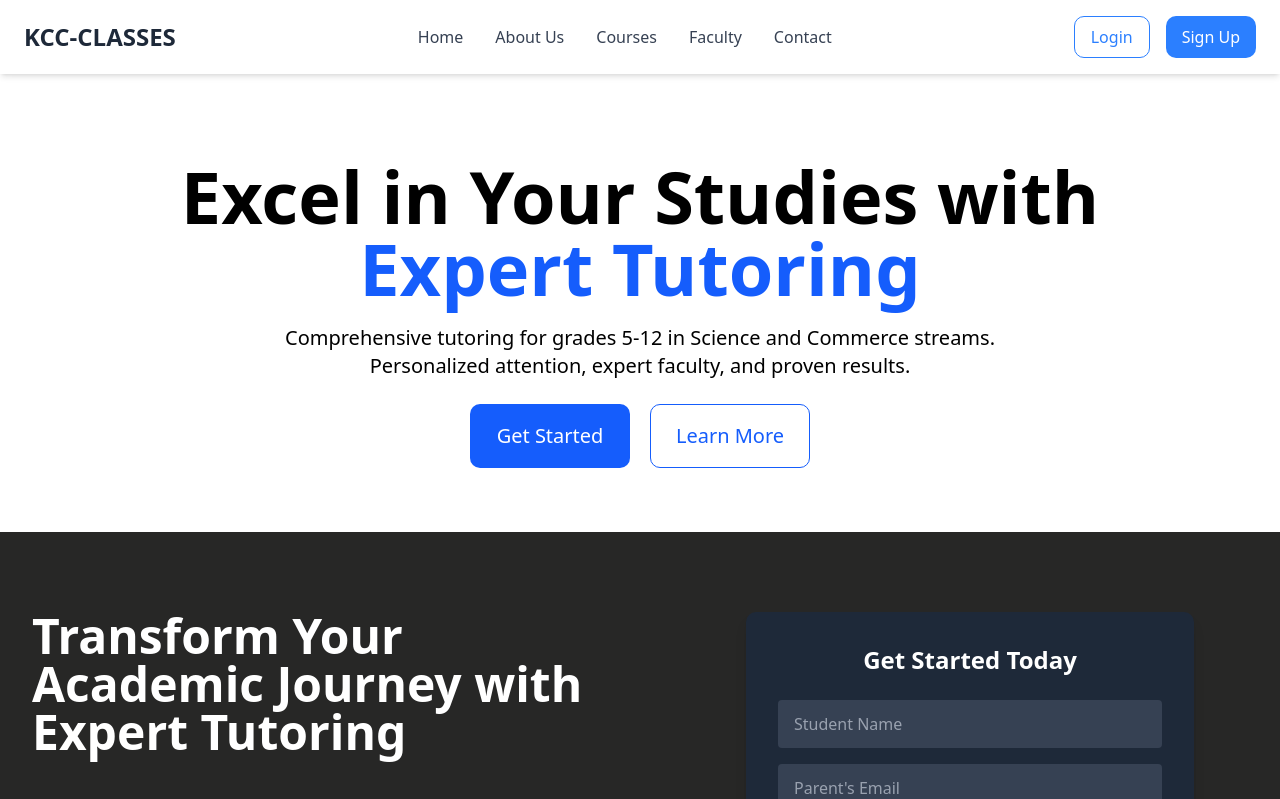
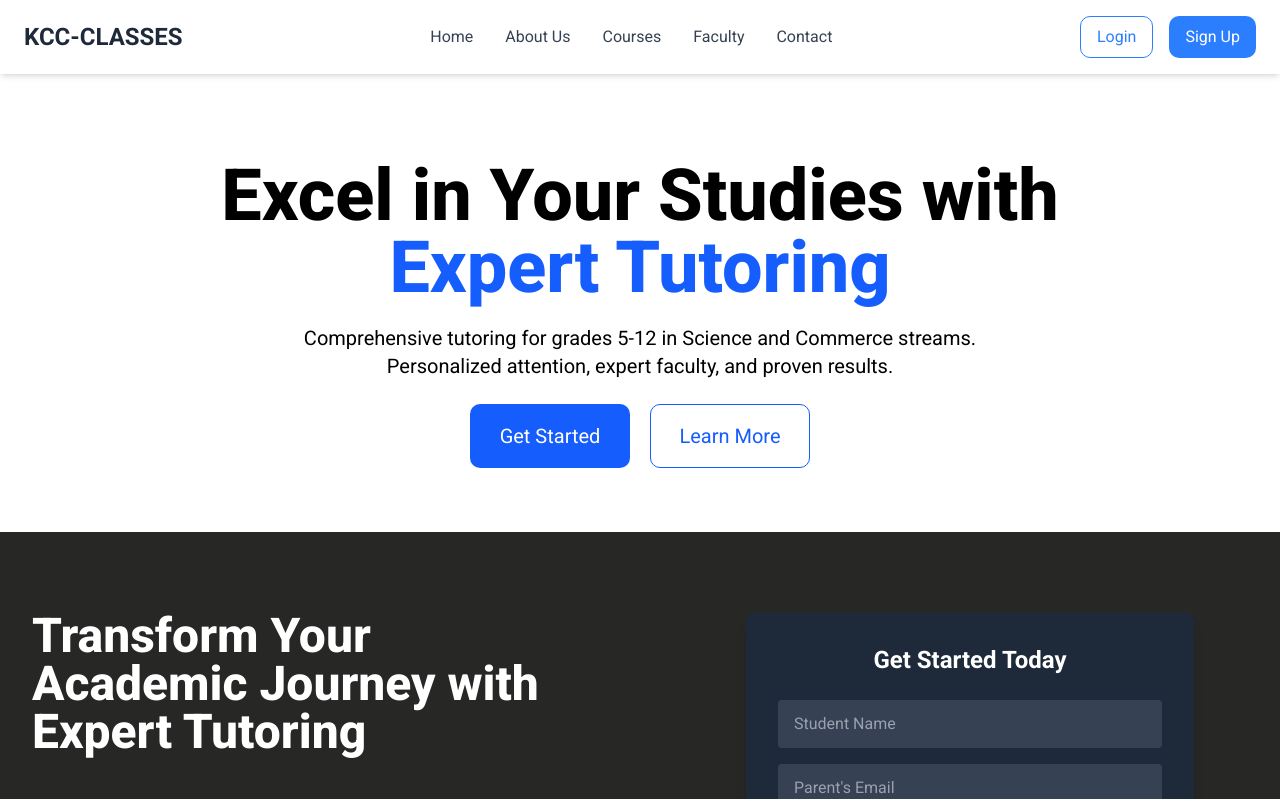
Before and after one commit to pranay03bhoir/kcc-classes-website-SMS-, a Next.js app in the folder frontend/: page / in a window 1280 px wide. Shown: the top 799 px of the page. Built offline with nearby package versions, Linux system fonts and the light colour scheme.

Commit message:
Add Roboto font to layout for improved typography

```diff
--- a/frontend/src/app/layout.js
+++ b/frontend/src/app/layout.js
@@ -1,4 +1,4 @@
-import { Geist, Geist_Mono } from "next/font/google";
+import { Geist, Geist_Mono, Roboto } from "next/font/google";
 import "./globals.css";
 
 const geistSans = Geist({
@@ -11,6 +11,11 @@ const geistMono = Geist_Mono({
   subsets: ["latin"],
 });
 
+const roboto = Roboto({
+  variable: "--font-roboto",
+  subsets: ["latin"],
+});
+
 export const metadata = {
   title: "Create Next App",
   description: "Generated by create next app",
@@ -20,7 +25,7 @@ export default function RootLayout({ children }) {
   return (
     <html lang="en">
       <body
-        className={`${geistSans.variable} ${geistMono.variable} antialiased`}
+        className={`${geistSans.variable} ${geistMono.variable} ${roboto.className} antialiased`}
       >
         {children}
       </body>
```
